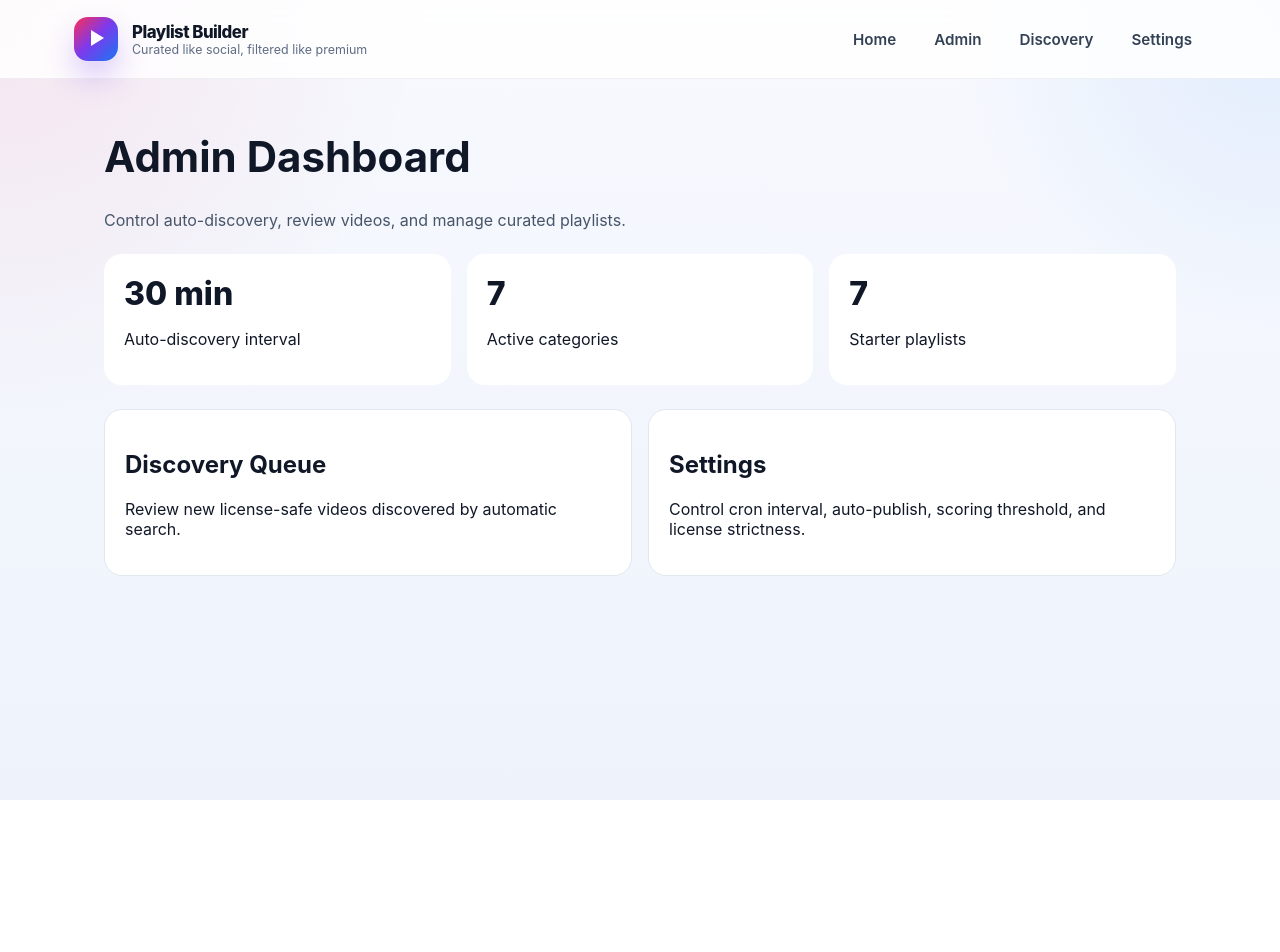
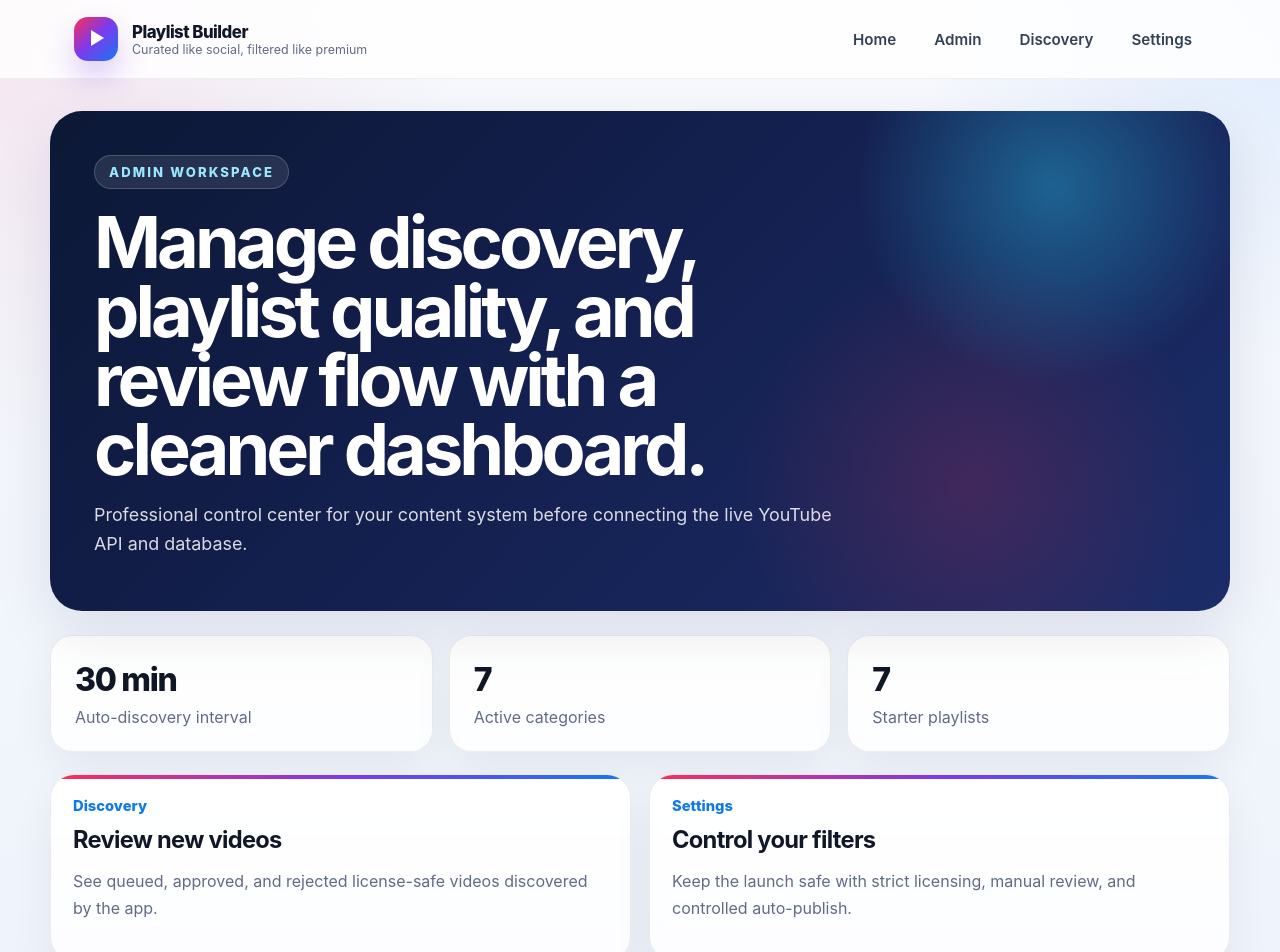
Before and after one commit to johncardinales-cpu/youtube-playlist-builder, a Next.js app: page /admin in a window 1280 px wide. Shown: the top 952 px of the page. Before the commit the page ends 800 px from the top, so only its background shows below. Built offline with nearby package versions, Linux system fonts and the light colour scheme.

Commit message:
Upgrade admin dashboard UI

```diff
--- a/app/admin/page.tsx
+++ b/app/admin/page.tsx
@@ -3,18 +3,31 @@ import { categories, playlists } from '@/lib/data';
 
 export default function AdminPage() {
   return (
-    <main style={{ maxWidth: 1120, margin: '0 auto', padding: 24 }}>
-      <h1 style={{ fontSize: 42 }}>Admin Dashboard</h1>
-      <p style={{ color: '#475569' }}>Control auto-discovery, review videos, and manage curated playlists.</p>
-      <div style={{ marginTop: 24, display: 'grid', gridTemplateColumns: 'repeat(auto-fit, minmax(220px, 1fr))', gap: 16 }}>
-        <div style={{ background: 'white', padding: 20, borderRadius: 18 }}><div style={{ fontSize: 32, fontWeight: 800 }}>30 min</div><p>Auto-discovery interval</p></div>
-        <div style={{ background: 'white', padding: 20, borderRadius: 18 }}><div style={{ fontSize: 32, fontWeight: 800 }}>{categories.length}</div><p>Active categories</p></div>
-        <div style={{ background: 'white', padding: 20, borderRadius: 18 }}><div style={{ fontSize: 32, fontWeight: 800 }}>{playlists.length}</div><p>Starter playlists</p></div>
-      </div>
-      <div style={{ marginTop: 24, display: 'grid', gridTemplateColumns: 'repeat(auto-fit, minmax(280px, 1fr))', gap: 16 }}>
-        <Link href="/admin/discovery" style={{ background: 'white', border: '1px solid #e2e8f0', padding: 20, borderRadius: 18 }}><h2>Discovery Queue</h2><p>Review new license-safe videos discovered by automatic search.</p></Link>
-        <Link href="/admin/settings" style={{ background: 'white', border: '1px solid #e2e8f0', padding: 20, borderRadius: 18 }}><h2>Settings</h2><p>Control cron interval, auto-publish, scoring threshold, and license strictness.</p></Link>
-      </div>
+    <main className="shell page">
+      <section className="hero" style={{ paddingBottom: 34 }}>
+        <span className="hero-kicker">Admin workspace</span>
+        <h1 style={{ maxWidth: 720 }}>Manage discovery, playlist quality, and review flow with a cleaner dashboard.</h1>
+        <p>Professional control center for your content system before connecting the live YouTube API and database.</p>
+      </section>
+
+      <section className="stats-grid" style={{ marginTop: 24 }}>
+        <div className="stat-box"><div className="big">30 min</div><div className="small">Auto-discovery interval</div></div>
+        <div className="stat-box"><div className="big">{categories.length}</div><div className="small">Active categories</div></div>
+        <div className="stat-box"><div className="big">{playlists.length}</div><div className="small">Starter playlists</div></div>
+      </section>
+
+      <section className="grid playlists" style={{ marginTop: 22 }}>
+        <Link href="/admin/discovery" className="card">
+          <div className="card-topline">Discovery</div>
+          <h2>Review new videos</h2>
+          <p>See queued, approved, and rejected license-safe videos discovered by the app.</p>
+        </Link>
+        <Link href="/admin/settings" className="card">
+          <div className="card-topline">Settings</div>
+          <h2>Control your filters</h2>
+          <p>Keep the launch safe with strict licensing, manual review, and controlled auto-publish.</p>
+        </Link>
+      </section>
     </main>
   );
 }
```
